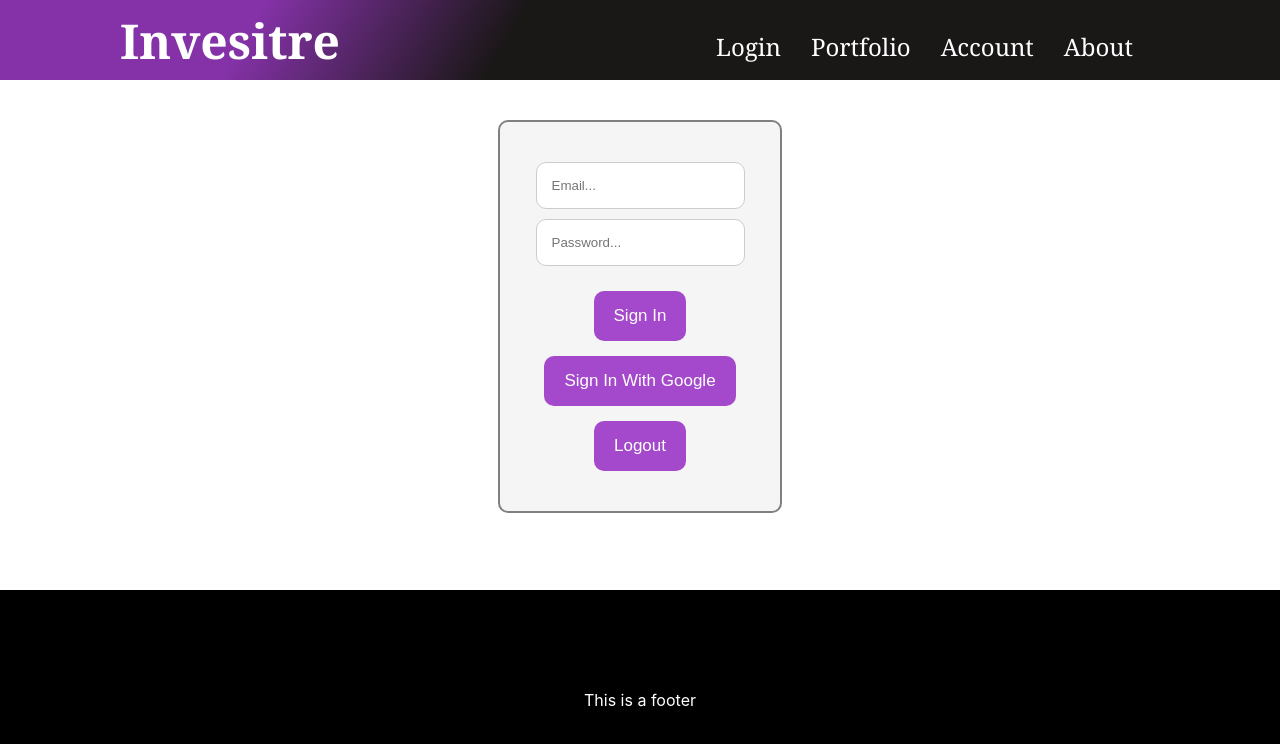
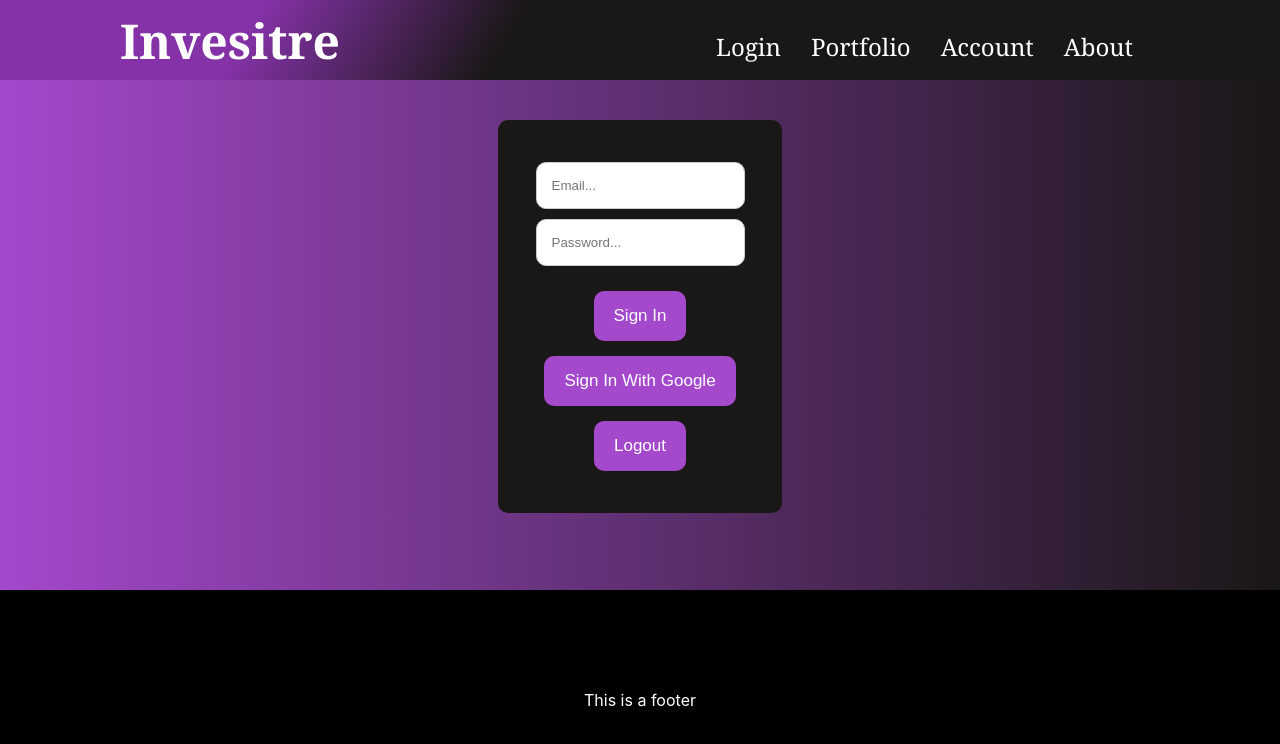
Before and after one commit to pchachicho/Stock-Trading-App, a React (Vite) app: page /login in a window 1280 px wide. Shown: the top 744 px of the page. Built offline with nearby package versions, Linux system fonts and the light colour scheme.

Commit message:
more styling on login

```diff
--- a/src/components/LogIn/login.css
+++ b/src/components/LogIn/login.css
@@ -1,14 +1,18 @@
+body {
+    background: linear-gradient(to right, rgb(164, 72, 204), rgb(26, 23, 23));
+}
+
 .container {
     display: flex;
     flex-direction: column;
     align-items: center;
     margin: 0 auto;
     margin-top: 40px;
-    border: 2px solid grey;
+    border: 2px solid rgb(26, 23, 23);
     padding: 40px;
     border-radius: 10px;
     width: 200px;
-    background-color: #f5f5f5;
+    background-color: rgb(26, 23, 23);
 }
 
 input {
```
